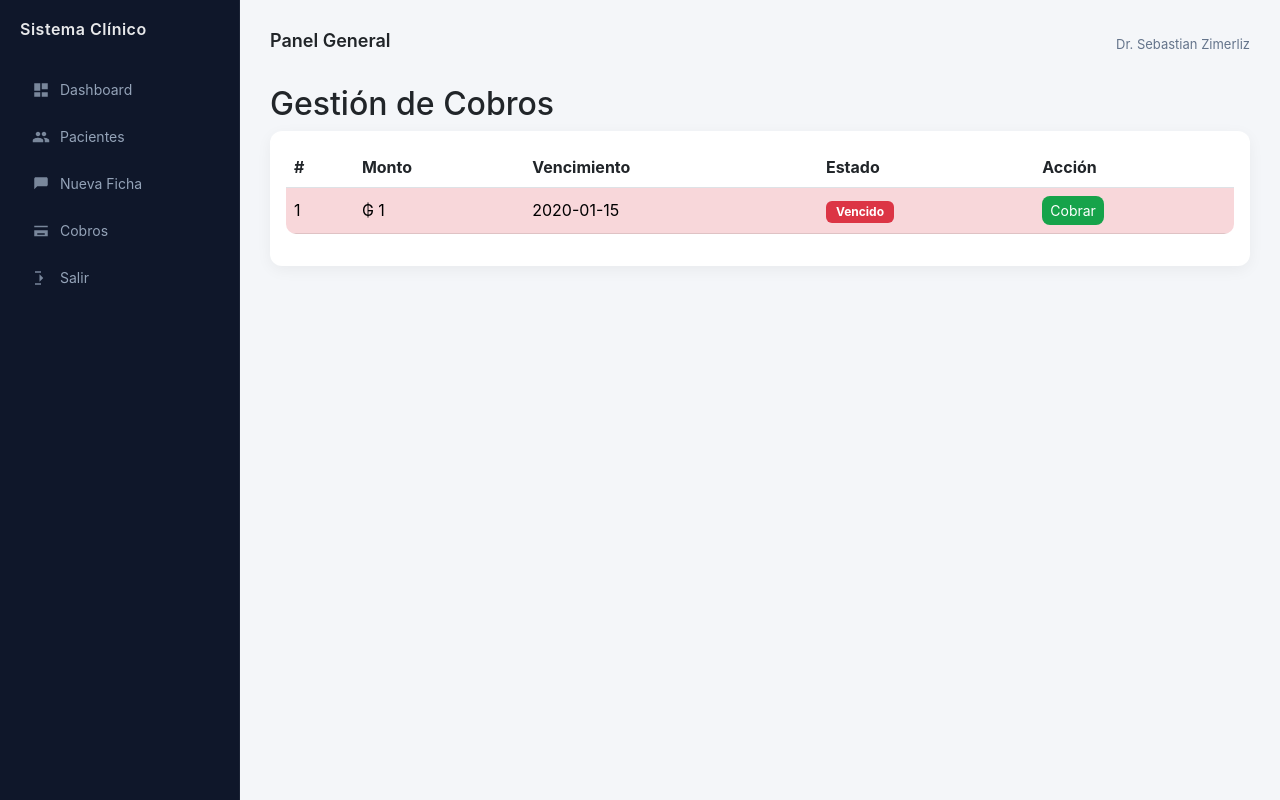
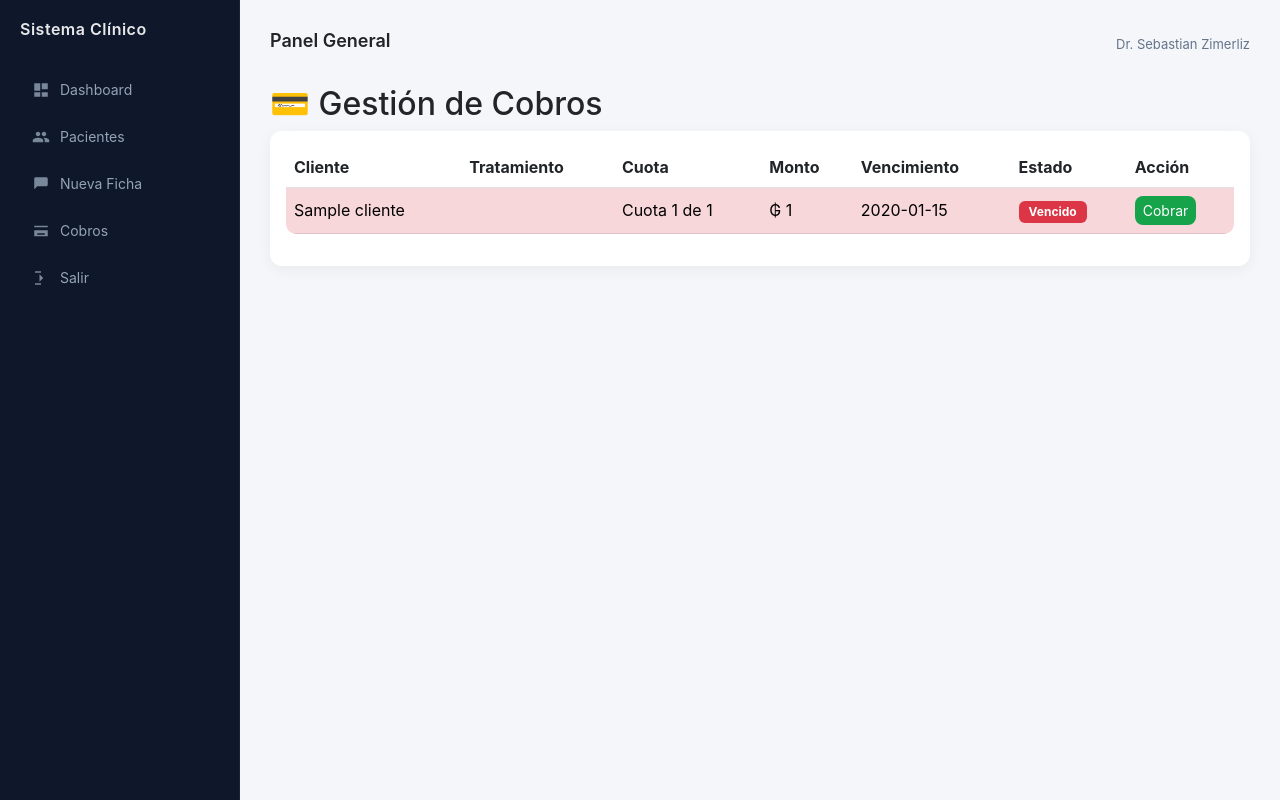
Before and after one commit to warce96/odonto, a Flask app: page /pagos in a window 1280 px wide. Run offline with Flask 3, Linux system fonts and the light colour scheme; a user stored in the database is signed in; tables that the repository leaves empty hold one stand-in row (values such as "Sample post").

Commit message:
Update pagos.html

```diff
--- a/clinica_odon/templates/pagos.html
+++ b/clinica_odon/templates/pagos.html
@@ -1,14 +1,16 @@
 {% extends "base.html" %}
 {% block content %}
 
-<h2>Gestión de Cobros</h2>
+<h2>💳 Gestión de Cobros</h2>
 
 <div class="card p-3">
 
 <table class="table table-hover align-middle">
 
 <tr>
-<th>#</th>
+<th>Cliente</th>
+<th>Tratamiento</th>
+<th>Cuota</th>
 <th>Monto</th>
 <th>Vencimiento</th>
 <th>Estado</th>
@@ -25,12 +27,32 @@
 {% endif %}
 ">
 
-<td>{{ c.numero }}</td>
+<!-- 👤 CLIENTE -->
+<td>
+{{ c.pago.ficha.cliente.nombre if c.pago and c.pago.ficha and c.pago.ficha.cliente else "-" }}
+</td>
 
-<td>₲ {{ "{:,.0f}".format(c.monto).replace(",", ".") }}</td>
+<!-- 🦷 TRATAMIENTO -->
+<td>
+{{ c.pago.ficha.descripcion if c.pago and c.pago.ficha else "Tratamiento" }}
+</td>
 
-<td>{{ c.fecha_vencimiento }}</td>
+<!-- 🔢 CUOTA -->
+<td>
+Cuota {{ c.numero }} de {{ c.pago.cuotas if c.pago else "-" }}
+</td>
 
+<!-- 💰 MONTO -->
+<td>
+₲ {{ "{:,.0f}".format(c.monto).replace(",", ".") }}
+</td>
+
+<!-- 📅 FECHA -->
+<td>
+{{ c.fecha_vencimiento }}
+</td>
+
+<!-- 📊 ESTADO -->
 <td>
 {% if c.estado == "PAGADO" %}
     <span class="badge bg-success">Pagado</span>
@@ -44,6 +66,7 @@
 {% endif %}
 </td>
 
+<!-- 🔘 ACCIÓN -->
 <td>
 <form action="/cambiar_estado/{{ c.id }}" method="POST">
 
```
Lines whose indentation alone changed are shown as unchanged.
